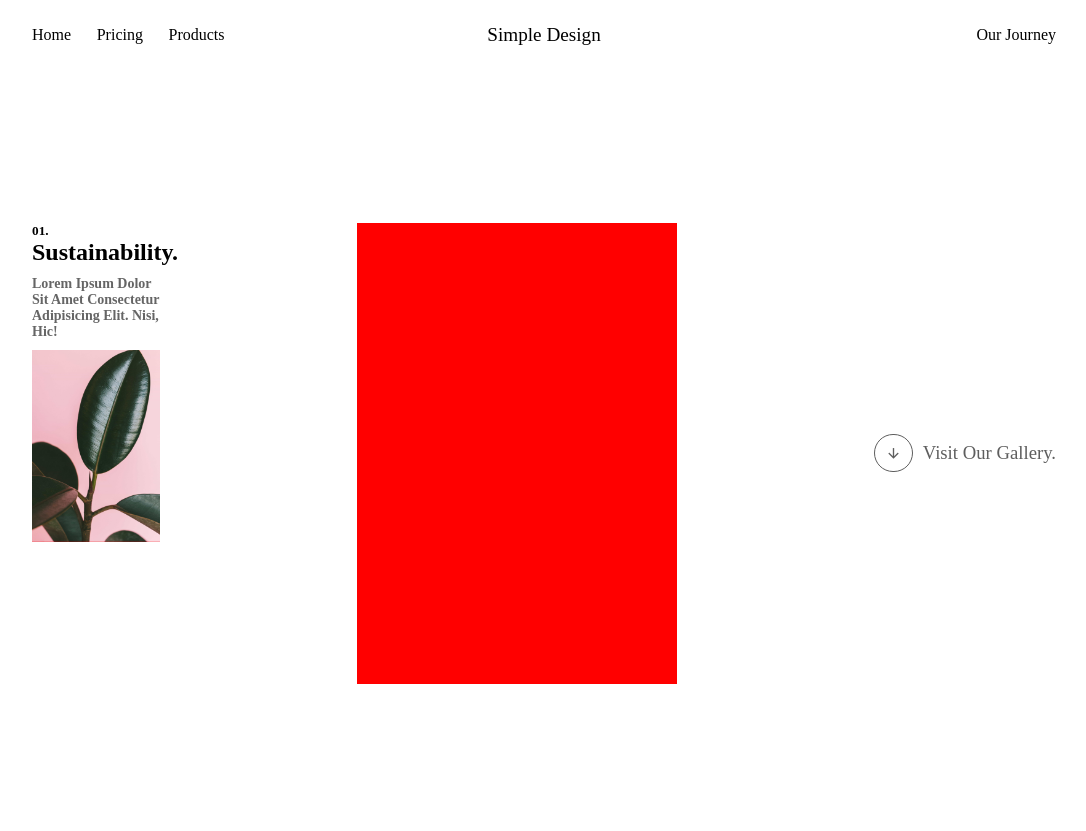
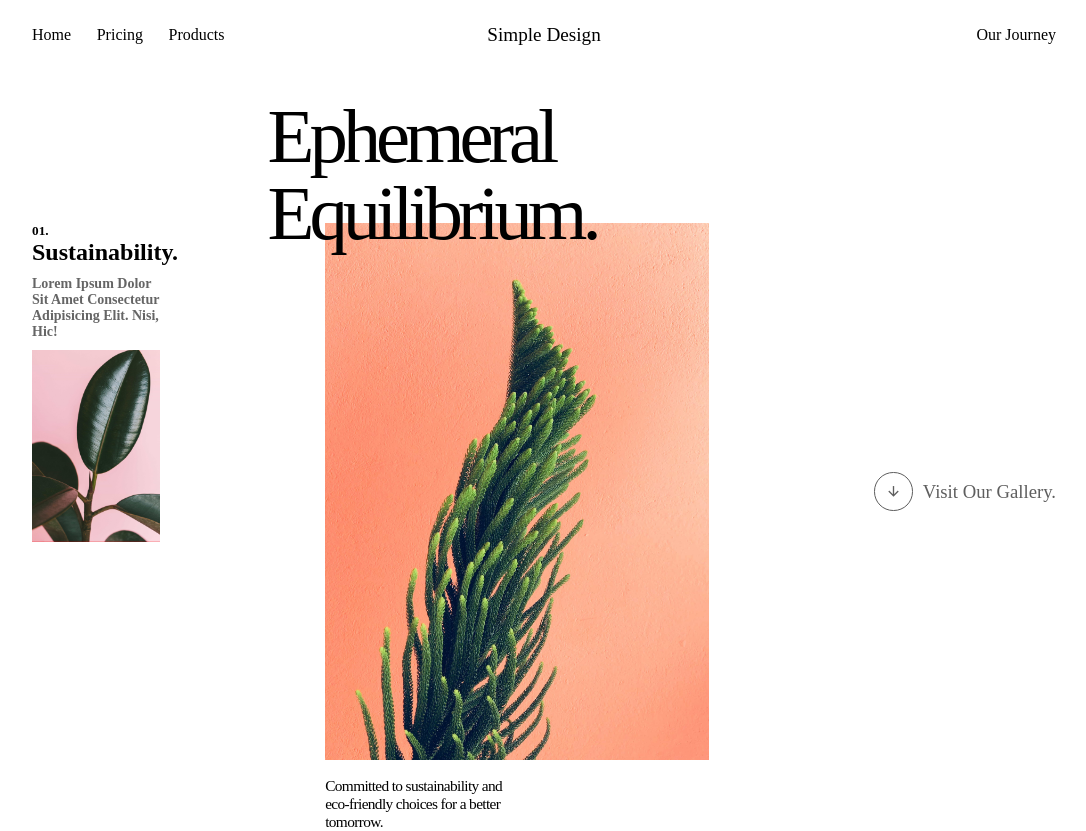
Before and after one commit to aadarshraj02/Simple-page, a plain HTML site: page index.html in a window 1280 px wide. Shown: the whole page, without its empty margins (96-1182 px from the left). Before the commit the page ends 800 px from the top, so only its background shows below. Drawn offline with nearby package versions, Linux system fonts and the light colour scheme.

Commit message:
hero section done

```diff
--- a/index.html
+++ b/index.html
@@ -34,7 +34,17 @@
             <img src="images/pinkgreenplant.jpg" alt="" />
           </div>
         </div>
-        <div id="ephemeral"></div>
+        <div id="ephemeral">
+          <div id="headings">
+            <h1>Ephemeral</h1>
+            <h1>Equilibrium.</h1>
+          </div>
+          <img src="images/pinkplant.jpg" alt="" />
+          <p>
+            Committed to sustainability and eco-friendly choices for a better
+            tomorrow.
+          </p>
+        </div>
         <div id="visit">
           <div id="circle-visit"><i class="ri-arrow-down-line"></i></div>
           <h3>visit our gallery.</h3>
--- a/style.css
+++ b/style.css
@@ -65,9 +65,33 @@
   object-fit: cover;
 }
 #ephemeral {
-  width: 25vw;
-  height: 36vw;
+  width: 30vw;
+  height: 42vw;
   background-color: red;
+  position: relative;
+}
+#ephemeral h1 {
+  font-size: 6vw;
+  font-weight: 300;
+  letter-spacing: -0.4vw;
+  line-height: 1;
+}
+#ephemeral #headings {
+  position: absolute;
+  top: -23%;
+  left: -15%;
+}
+#ephemeral img {
+  width: 100%;
+  height: 100%;
+  object-fit: cover;
+}
+#ephemeral p {
+  position: absolute;
+  font-size: 1.2vw;
+  width: 50%;
+  top: 103%;
+  letter-spacing: -0.05vw;
 }
 #visit {
   display: flex;
```
